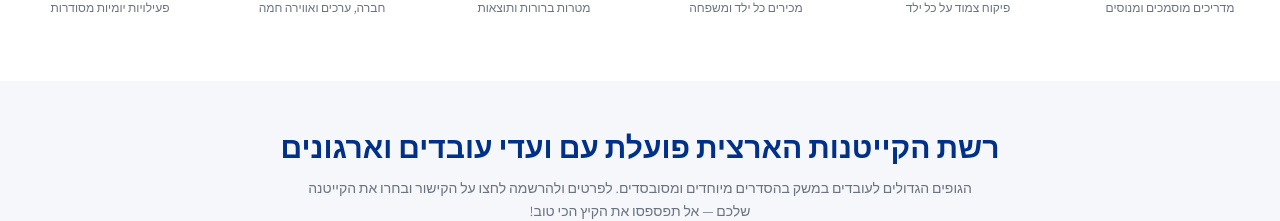
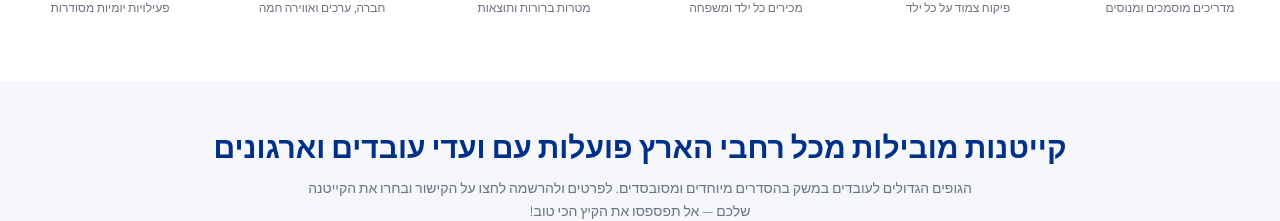
Before and after one commit to ariel-chen19/kaytanot, a Next.js app: page / in a window 1280 px wide. Shown: the part 2294-2515 px from the top of the page. Built offline with nearby package versions, Linux system fonts and the light colour scheme; no server answers; the database is empty.

Commit message:
update text

```diff
--- a/app/page.tsx
+++ b/app/page.tsx
@@ -338,7 +338,7 @@ export default async function HomePage() {
       <section className="bg-[#F5F7FA] py-12 px-4">
         <div className="container mx-auto text-center">
           <h2 className="text-2xl md:text-3xl font-black text-[#003087] mb-3">
-            רשת הקייטנות הארצית פועלת עם ועדי עובדים וארגונים
+            קייטנות מובילות מכל רחבי הארץ פועלות עם ועדי עובדים וארגונים
           </h2>
           <p className="text-gray-500 max-w-2xl mx-auto mb-8 text-sm leading-relaxed">
             הגופים הגדולים לעובדים במשק בהסדרים מיוחדים ומסובסדים. לפרטים ולהרשמה לחצו על הקישור
```
